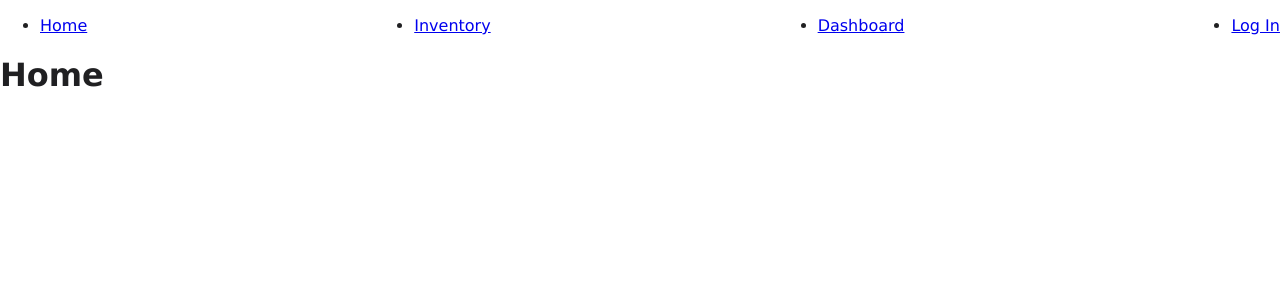
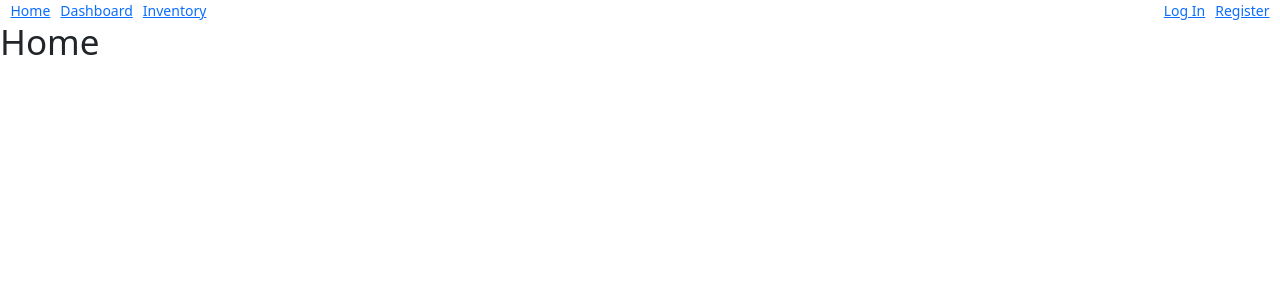
Before and after one commit to armeanaalexandru/inventory-managemant-system, a React (Vite) app: page / in a window 1280 px wide. Shown: the top 300 px of the page. Built offline with nearby package versions, Linux system fonts and the light colour scheme.

Commit message:
feat: added bootstrap

```diff
--- a/package.json
+++ b/package.json
@@ -10,7 +10,9 @@
     "preview": "vite preview"
   },
   "dependencies": {
+    "bootstrap": "^5.3.2",
     "react": "^18.2.0",
+    "react-bootstrap": "^2.9.1",
     "react-dom": "^18.2.0",
     "react-router-dom": "^6.20.1"
   },
@@ -22,7 +24,6 @@
     "eslint-plugin-react": "^7.33.2",
     "eslint-plugin-react-hooks": "^4.6.0",
     "eslint-plugin-react-refresh": "^0.4.4",
-    "tailwindcss": "^3.3.6",
     "vite": "^5.0.0"
   }
 }
--- a/src/components/App.css
+++ b/src/components/App.css
@@ -16,6 +16,5 @@
 
 body {
   margin: 0;
-
   font-size: 16px;
 }
--- a/src/components/Navigation/Navigation.jsx
+++ b/src/components/Navigation/Navigation.jsx
@@ -1,23 +1,28 @@
 import { NavLink } from "react-router-dom";
 import styles from "./Navigation.module.css";
 
+import Container from "react-bootstrap/Container";
+import Row from "react-bootstrap/Row";
+import Col from "react-bootstrap/Col";
+
 export function Nav() {
   return (
-    <div className={styles.mainNavigation}>
-      <ul className={styles.navigationItems}>
-        <li>
-          <NavLink to="/">Home</NavLink>
-        </li>
-        <li>
-          <NavLink to="/inventory">Inventory</NavLink>
-        </li>
-        <li>
-          <NavLink to="/dashboard">Dashboard</NavLink>
-        </li>
-        <li>
-          <NavLink to="/log-in">Log In</NavLink>
-        </li>
-      </ul>
-    </div>
+    <Container fluid>
+      <Row>
+        <Col>
+          <div className={styles.navigation}>
+            <div className={styles.mainNavigation}>
+              <NavLink to="/">Home</NavLink>
+              <NavLink to="/dashboard">Dashboard</NavLink>
+              <NavLink to="/inventory">Inventory</NavLink>
+            </div>
+            <div className={styles.authNavigation}>
+              <NavLink to="/log-in">Log In</NavLink>
+              <NavLink to="/register">Register</NavLink>
+            </div>
+          </div>
+        </Col>
+      </Row>
+    </Container>
   );
 }
--- a/src/components/Navigation/Navigation.module.css
+++ b/src/components/Navigation/Navigation.module.css
@@ -1,7 +1,10 @@
-.mainNavigation {
-}
-
-.navigationItems {
+.navigation {
   display: flex;
   justify-content: space-between;
 }
+
+.mainNavigation,
+.authNavigation {
+  display: flex;
+  gap: 10px;
+}
--- a/src/main.jsx
+++ b/src/main.jsx
@@ -1,6 +1,8 @@
 import React from "react";
 import ReactDOM from "react-dom/client";
 import App from "./components/App.jsx";
+
+import "bootstrap/dist/css/bootstrap.min.css";
 
 ReactDOM.createRoot(document.getElementById("root")).render(
   <React.StrictMode>
```
Also changed, not shown: 1 other file (tests, documents, lock files or other folders).
